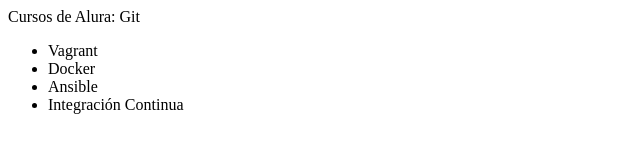
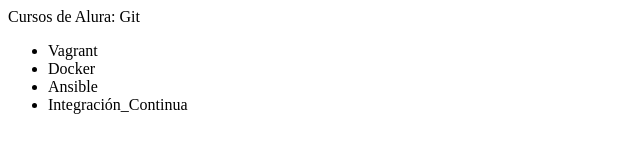
Before and after one commit to arismariamateo/alura, a plain HTML site: page index.html in a window 1280 px wide. Shown: the full height of the page, 0-640 px from the left. Drawn offline with Linux system fonts and the light colour scheme.

Commit message:
Arreglado piso en curso integración continua

```diff
--- a/index.html
+++ b/index.html
@@ -10,7 +10,7 @@
             <li>Vagrant</li>
             <li>Docker</li>
             <li>Ansible</li>
-            <li>Integración Continua</li>
+            <li>Integración_Continua</li>
         </ul>
 
     </body>
```
